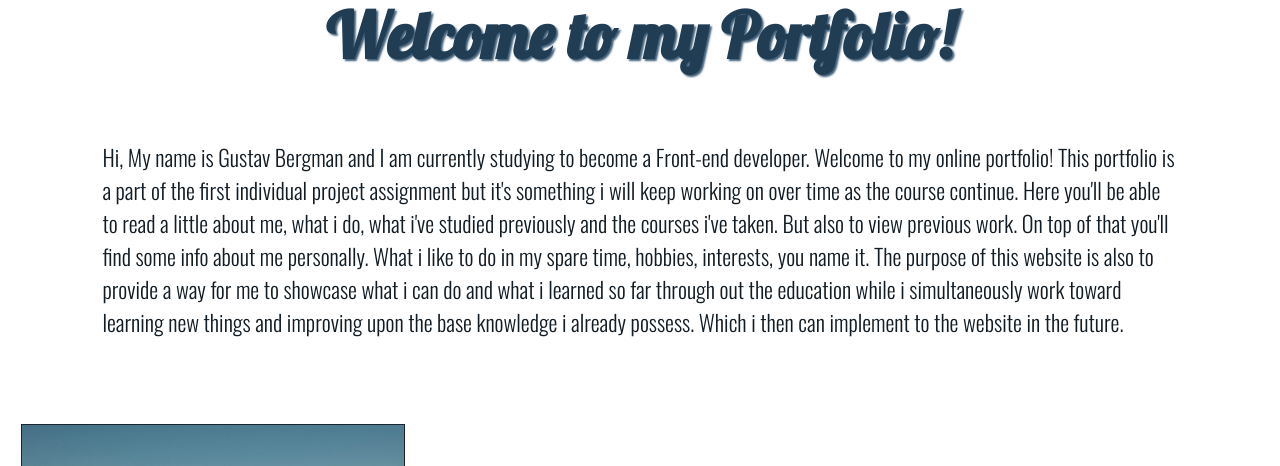
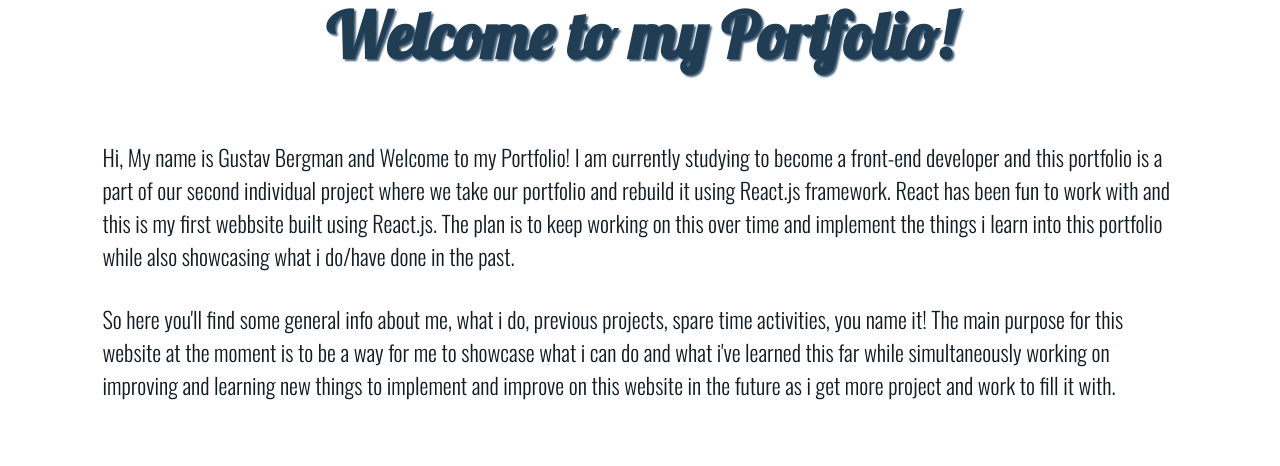
Before and after one commit to Aarux/react_portfolio, a React (Create React App) app: page / in a window 1280 px wide. Shown: the part 840-1306 px from the top of the page. Built offline with nearby package versions, Linux system fonts and the light colour scheme; no server answers.

Commit message:
Fixed intro text

```diff
--- a/src/components/Text/index.js
+++ b/src/components/Text/index.js
@@ -7,19 +7,22 @@ export class Text extends Component {
       <TextWrapper>
         <h2>Welcome to my Portfolio!</h2>
         <p>
-          Hi, My name is Gustav Bergman and I am currently studying to become a
-          Front-end developer. Welcome to my online portfolio! This portfolio is
-          a part of the first individual project assignment but it's something i
-          will keep working on over time as the course continue. Here you'll be
-          able to read a little about me, what i do, what i've studied
-          previously and the courses i've taken. But also to view previous work.
-          On top of that you'll find some info about me personally. What i like
-          to do in my spare time, hobbies, interests, you name it. The purpose
-          of this website is also to provide a way for me to showcase what i can
-          do and what i learned so far through out the education while i
-          simultaneously work toward learning new things and improving upon the
-          base knowledge i already possess. Which i then can implement to the
-          website in the future.
+          Hi, My name is Gustav Bergman and Welcome to my Portfolio! I am
+          currently studying to become a front-end developer and this portfolio
+          is a part of our second individual project where we take our portfolio
+          and rebuild it using React.js framework. React has been fun to work
+          with and this is my first webbsite built using React.js. The plan is
+          to keep working on this over time and implement the things i learn
+          into this portfolio while also showcasing what i do/have done in the
+          past.
+        </p>
+        <p>
+          So here you'll find some general info about me, what i do, previous
+          projects, spare time activities, you name it! The main purpose for
+          this website at the moment is to be a way for me to showcase what i
+          can do and what i've learned this far while simultaneously working on
+          improving and learning new things to implement and improve on this
+          website in the future as i get more project and work to fill it with.
         </p>
       </TextWrapper>
     );
```
